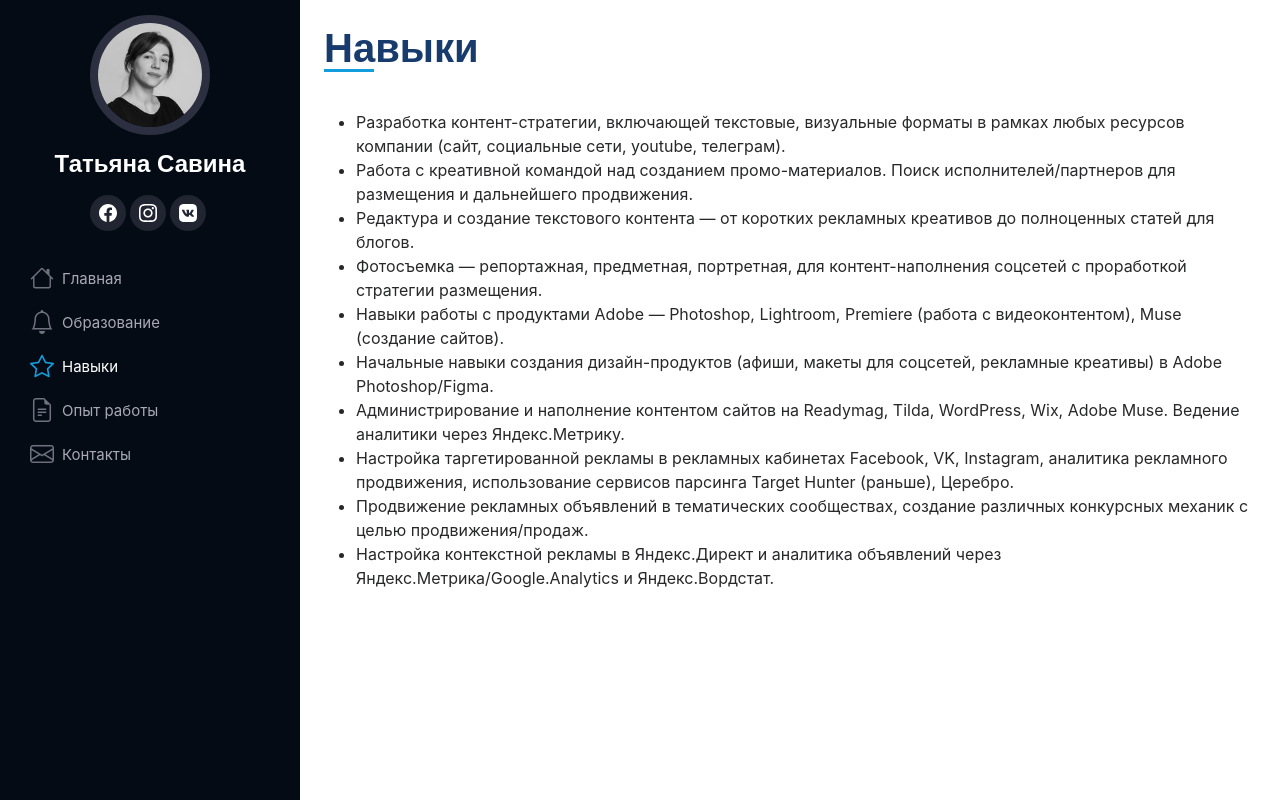
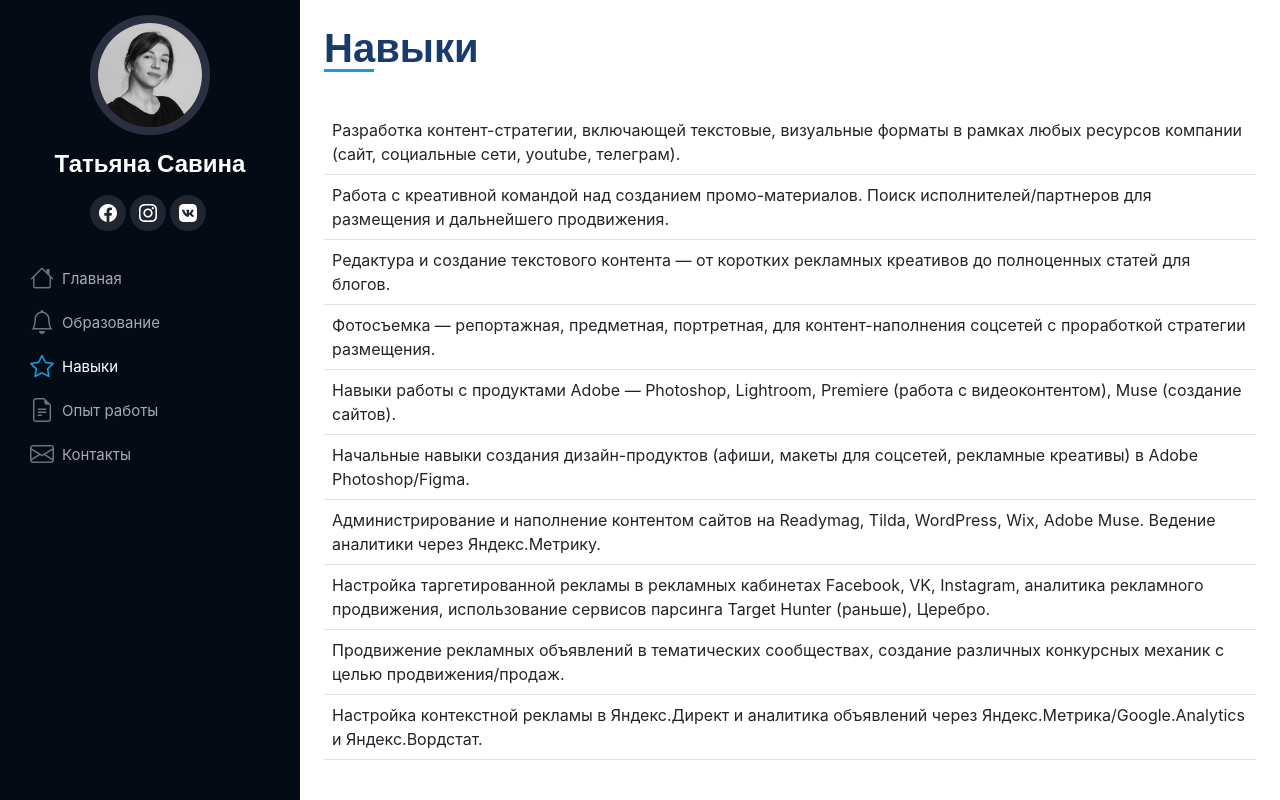
Before and after one commit to larek/personal-taoyami, a Next.js app: page /skills in a window 1280 px wide. Built offline with nearby package versions, Linux system fonts and the light colour scheme.

Commit message:
update skills page

```diff
--- a/pages/skills.js
+++ b/pages/skills.js
@@ -6,18 +6,40 @@ export default function skills() {
   return (
     <Layout title={title}>
       <Content title={title}>
-        <ul>
-          <li>Разработка контент-стратегии, включающей текстовые, визуальные форматы в рамках любых ресурсов компании (сайт, социальные сети, youtube, телеграм).</li>
-          <li>Работа с креативной командой над созданием промо-материалов. Поиск исполнителей/партнеров для размещения и дальнейшего продвижения.</li>
-          <li>Редактура и создание текстового контента — от коротких рекламных креативов до полноценных статей для блогов.</li>
-          <li>Фотосъемка — репортажная, предметная, портретная, для контент-наполнения соцсетей с проработкой стратегии размещения.</li>
-          <li>Навыки работы с продуктами Adobe — Photoshop, Lightroom, Premiere (работа с видеоконтентом), Muse (создание сайтов).</li>
-          <li>Начальные навыки создания дизайн-продуктов (афиши, макеты для соцсетей, рекламные креативы) в Adobe Photoshop/Figma.</li>
-          <li>Администрирование и наполнение контентом сайтов на Readymag, Tilda, WordPress, Wix, Adobe Muse. Ведение аналитики через Яндекс.Метрику.</li>
-          <li>Настройка таргетированной рекламы в рекламных кабинетах Facebook, VK, Instagram, аналитика рекламного продвижения, использование сервисов парсинга Target Hunter (раньше), Церебро.</li>
-          <li>Продвижение рекламных объявлений в тематических сообществах, создание различных конкурсных механик с целью продвижения/продаж.</li>
-          <li>Настройка контекстной рекламы в Яндекс.Директ и аналитика объявлений через Яндекс.Метрика/Google.Analytics и Яндекс.Вордстат.</li>
-        </ul>
+        <table className="table table-hover">
+          <tbody>
+            <tr>
+              <td>Разработка контент-стратегии, включающей текстовые, визуальные форматы в рамках любых ресурсов компании (сайт, социальные сети, youtube, телеграм).</td>
+            </tr>
+            <tr>
+              <td>Работа с креативной командой над созданием промо-материалов. Поиск исполнителей/партнеров для размещения и дальнейшего продвижения.</td>
+            </tr>
+            <tr>
+              <td>Редактура и создание текстового контента — от коротких рекламных креативов до полноценных статей для блогов.</td>
+            </tr>
+            <tr>
+              <td>Фотосъемка — репортажная, предметная, портретная, для контент-наполнения соцсетей с проработкой стратегии размещения.</td>
+            </tr>
+            <tr>
+              <td>Навыки работы с продуктами Adobe — Photoshop, Lightroom, Premiere (работа с видеоконтентом), Muse (создание сайтов).</td>
+            </tr>
+            <tr>
+              <td>Начальные навыки создания дизайн-продуктов (афиши, макеты для соцсетей, рекламные креативы) в Adobe Photoshop/Figma.</td>
+            </tr>
+            <tr>
+              <td>Администрирование и наполнение контентом сайтов на Readymag, Tilda, WordPress, Wix, Adobe Muse. Ведение аналитики через Яндекс.Метрику.</td>
+            </tr>
+            <tr>
+              <td>Настройка таргетированной рекламы в рекламных кабинетах Facebook, VK, Instagram, аналитика рекламного продвижения, использование сервисов парсинга Target Hunter (раньше), Церебро.</td>
+            </tr>
+            <tr>
+              <td>Продвижение рекламных объявлений в тематических сообществах, создание различных конкурсных механик с целью продвижения/продаж.</td>
+            </tr>
+            <tr>
+              <td>Настройка контекстной рекламы в Яндекс.Директ и аналитика объявлений через Яндекс.Метрика/Google.Analytics и Яндекс.Вордстат.</td>
+            </tr>
+          </tbody>
+        </table>
       </Content>
     </Layout>
   );
```
